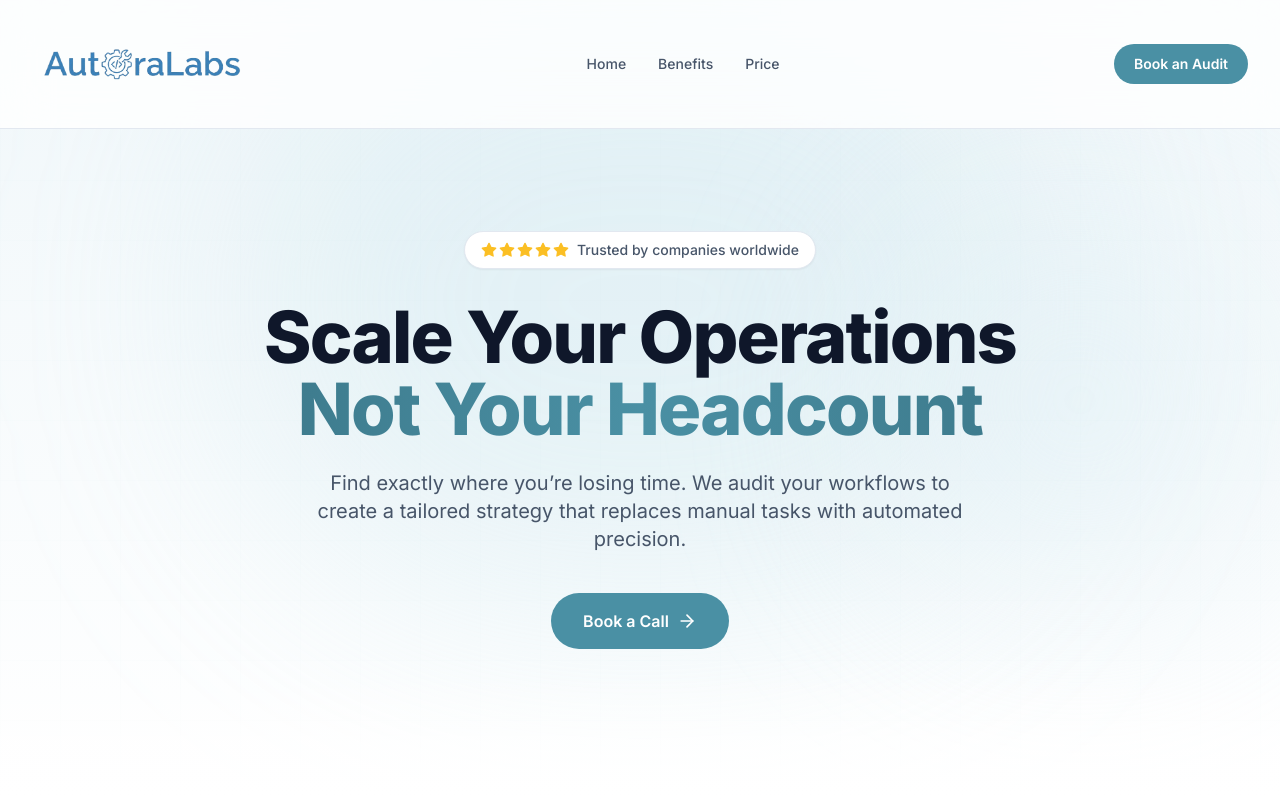
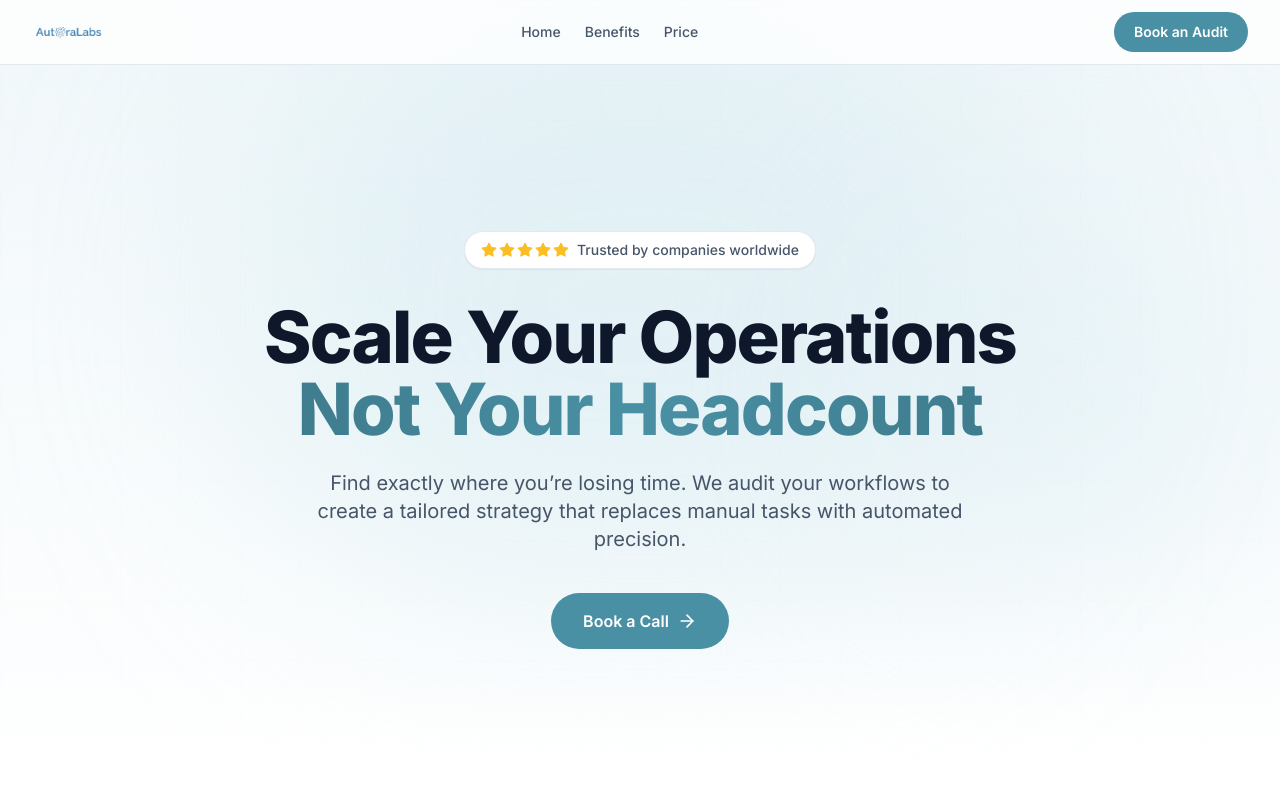
Before and after one commit to jonny-main/autoralabs_Landingpage, a Next.js app: page / in a window 1280 px wide. Shown: the top 800 px of the page. Built offline with nearby package versions, Linux system fonts and the light colour scheme.

Commit message:
fix: navbar

```diff
--- a/components/Navbar.tsx
+++ b/components/Navbar.tsx
@@ -15,18 +15,18 @@ export default function Navbar() {
   return (
     <nav className="fixed top-0 left-0 right-0 z-50 bg-white/80 backdrop-blur-xl border-b border-slate-200">
       <div className="max-w-7xl mx-auto px-4 sm:px-6 lg:px-8">
-        <div className="flex items-center justify-between h-24 lg:h-32">
+        <div className="flex items-center justify-between h-16">
           {/* Logo */}
           <a href="#" className="flex items-center group">
             <img
               src="/logo.png"
               alt="AutoraLabs"
-              className="h-[120px] w-auto"
+              className="h-10 w-auto"
             />
           </a>
 
           {/* Desktop Navigation */}
-          <div className="hidden md:flex items-center gap-8">
+          <div className="hidden md:flex items-center gap-6">
             {navLinks.map((link) => (
               <a
                 key={link.name}
```
